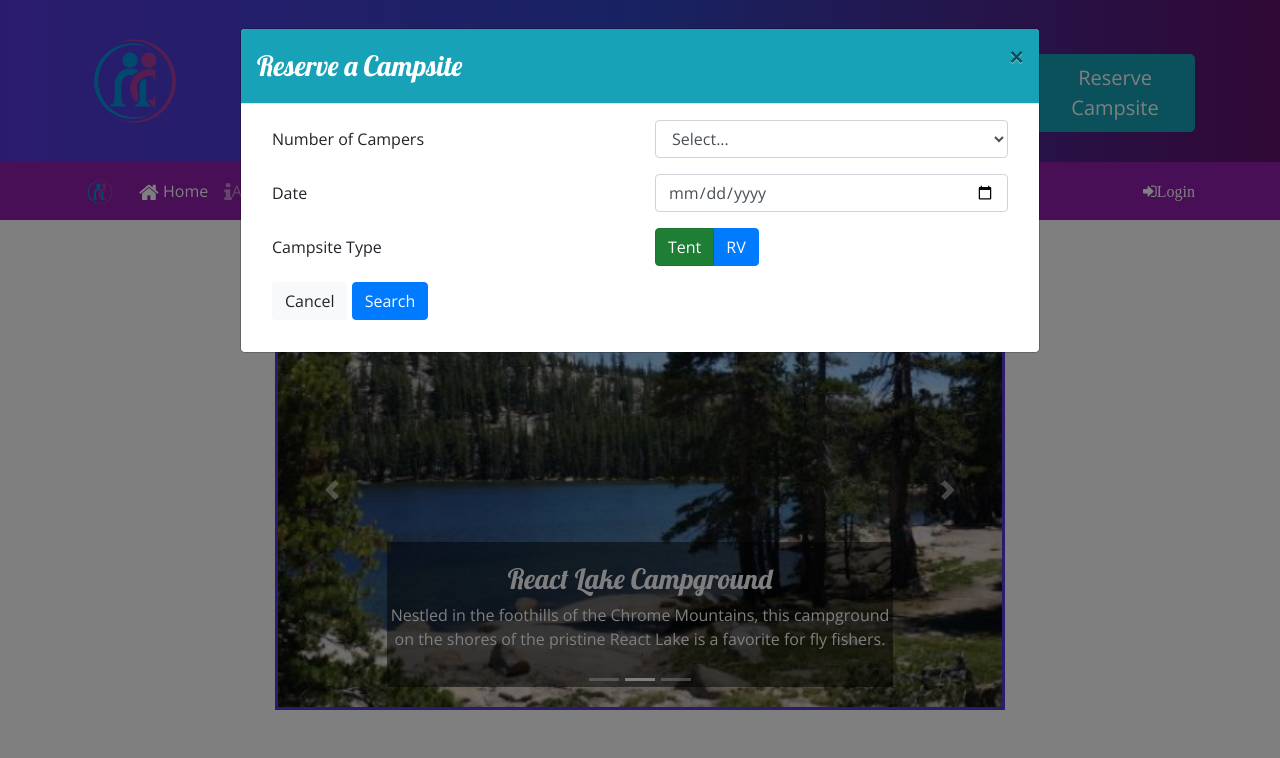
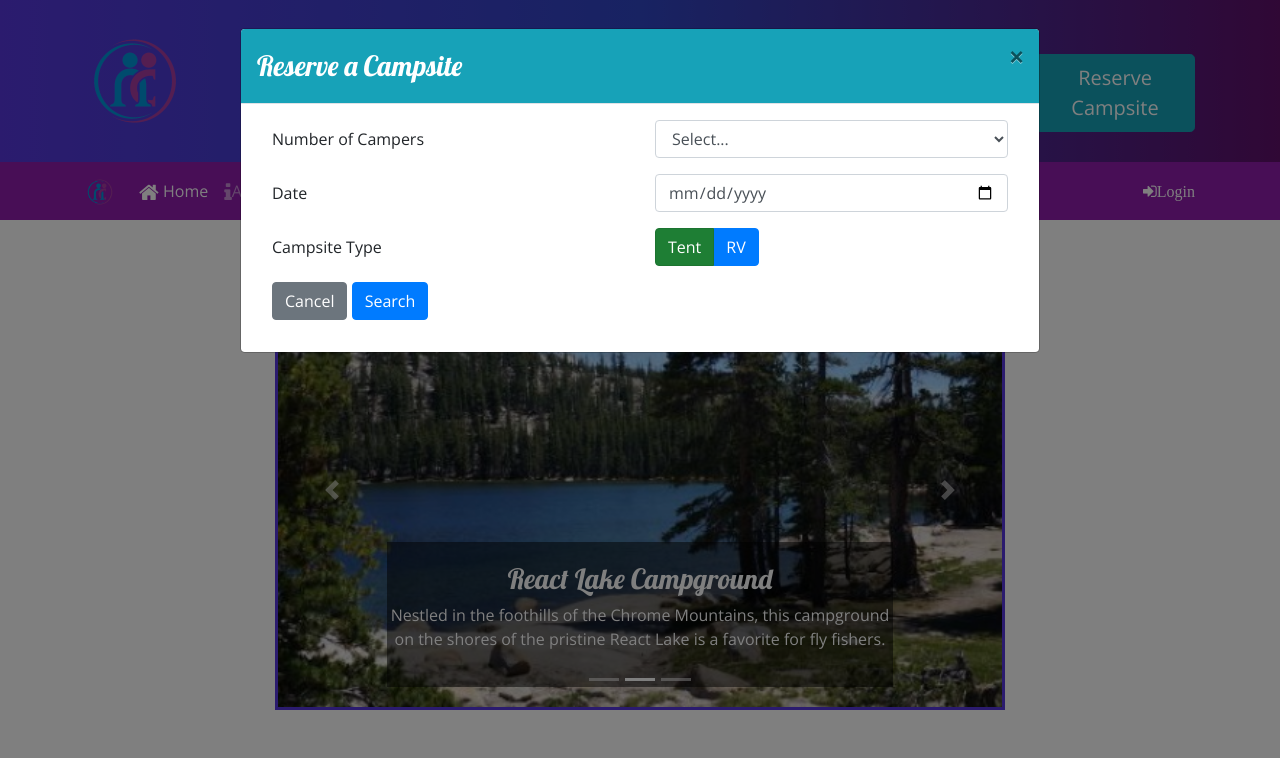
Before and after one commit to MichaelWhitt/nucampsite, a website: page index.html in a window 1280 px wide. Both pictures are taken after a click on the link "Reserve Campsite". Shown: the top 758 px of the page. Drawn offline with nearby package versions, Linux system fonts and the light colour scheme.

Commit message:
week 3 7th commit

```diff
--- a/index.html
+++ b/index.html
@@ -87,7 +87,7 @@
                             </div>
                             <div class="form-group row">
                                 <div class="col">
-                                    <button class="btn btn-light" data-dismiss="modal">Cancel</button>
+                                    <button class="btn btn-secondary" data-dismiss="modal">Cancel</button>
                                     <button class="btn btn-primary" type="submit">Search</button>
                                 </div>
                             </div>
```
